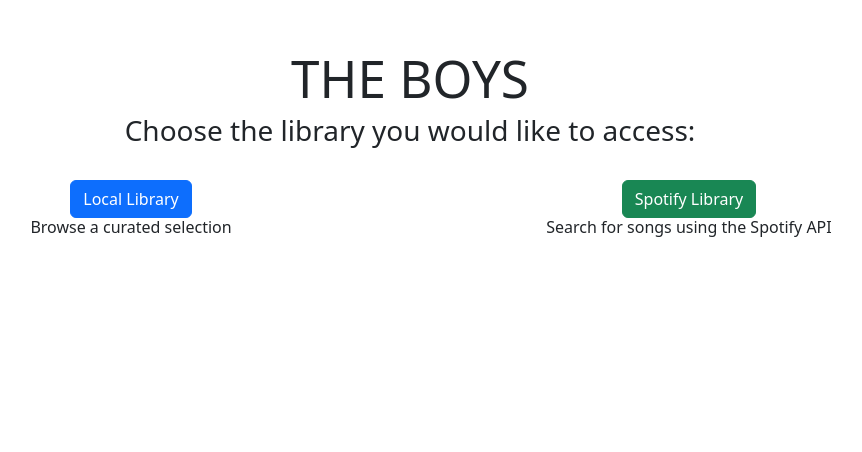
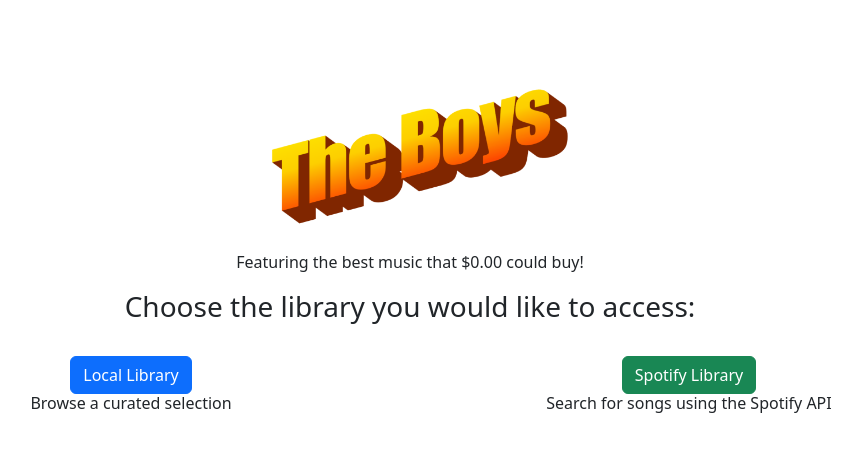
Before and after one commit to Razzmatazz146/CWAFinalProjectF23, a React (Vite) app in the folder my-react-dashboard/: page /home in a window 1280 px wide. Shown: the part 150-602 px from the top of the page, without its empty margins (230-1092 px from the left). Built offline with nearby package versions, Linux system fonts and the light colour scheme.

Commit message:
haha funnee home change

```diff
--- a/my-react-dashboard/src/Views/Home.jsx
+++ b/my-react-dashboard/src/Views/Home.jsx
@@ -4,7 +4,8 @@
   return (
     <div className="container">
       <div className="container" style={{ paddingTop: '200px' }}>
-        <h1>THE BOYS</h1>
+        <img src="src/assets/the_boys_logo.png" alt="" style={{height: '200px'}}/>
+        <p>Featuring the best music that $0.00 could buy!</p>
         <h3>Choose the library you would like to access:</h3>
         <br />
         <div className="row">
```
Also changed, not shown: my-react-dashboard/src/assets/the_boys_logo.png (added).
